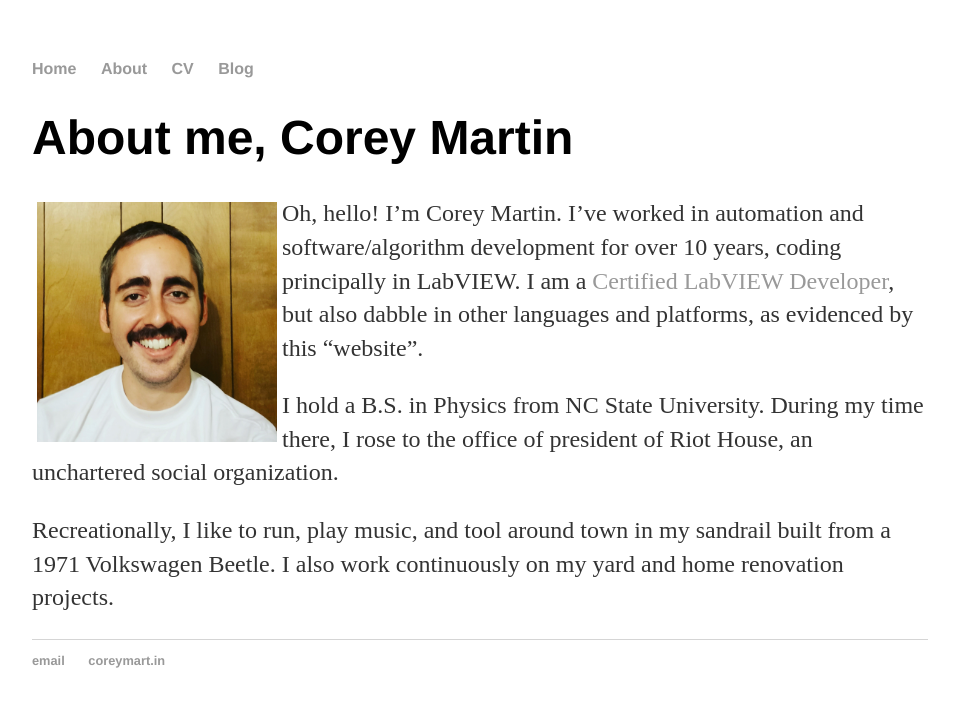
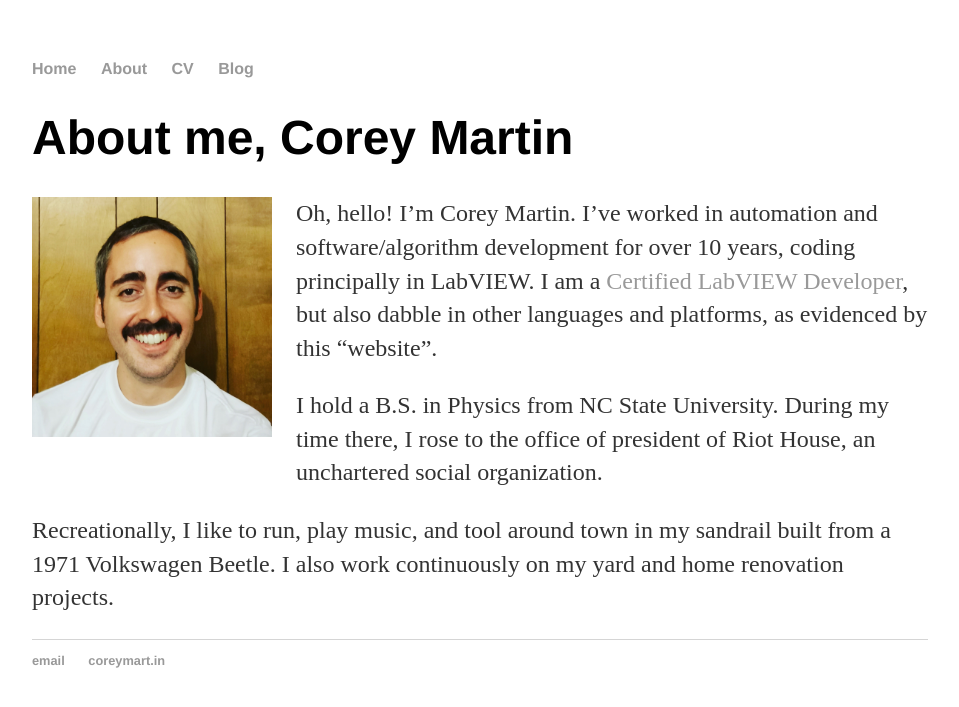
Before and after one commit to CoreySMartin/CoreySMartin.github.io, a Jekyll site: the page built from about/index.md, in a window 1280 px wide. Shown: the top 707 px of the page, without its empty margins (160-1119 px from the left). Built offline with Jekyll 4.4.1, drawn with Linux system fonts in a browser that asks for light colours.

Commit message:
Update index.md

```diff
--- a/about/index.md
+++ b/about/index.md
@@ -3,7 +3,8 @@ layout: default
 title: About Corey Martin
 ---
 # About me, Corey Martin
-<img align="left" src="/about/aboutme.jpg" alt="" title="Me: Corey Martin" width="240" border="5" style="border-color: white" />
+<img align="left" src="/about/aboutme.jpg" alt="Me: Corey Martin" width="240" style="margin-right:1em; margin-bottom:1em;" />
+
 Oh, hello! I'm Corey Martin.  I've worked in automation and software/algorithm development for over 10 years, coding principally in LabVIEW.  I am a [Certified LabVIEW Developer](https://www.youracclaim.com/badges/66e1fb02-43df-46c7-aaf9-c49be9c5ffc1), but also dabble in other languages and platforms, as evidenced by this "website".
 
 I hold a B.S. in Physics from NC State University.  During my time there, I rose to the office of president of Riot House, an unchartered social organization.
```
